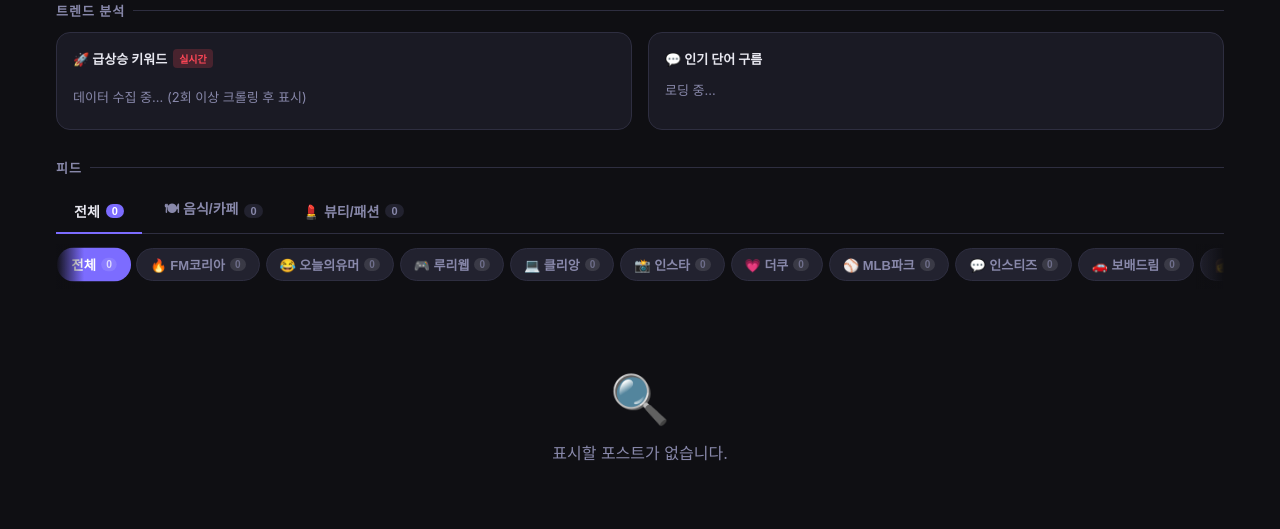
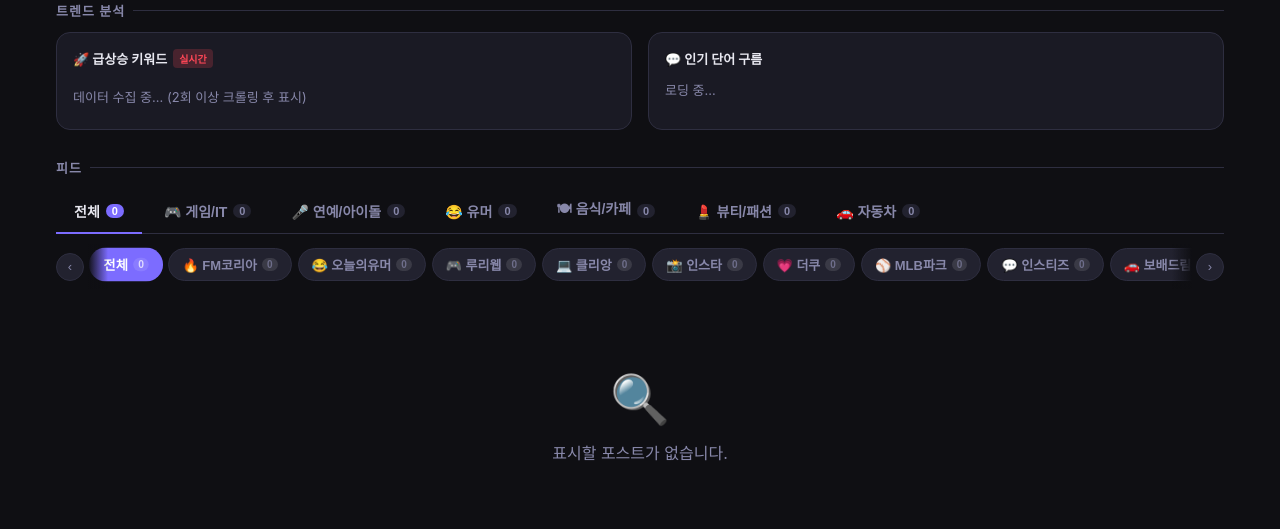
Before and after one commit to gumoyaz/korean-community-crawler, a Flask app: page / in a window 1280 px wide. Shown: the part 143-672 px from the top of the page. Run offline with Flask 3, Linux system fonts and the light colour scheme; data that the repository does not hold is empty.

Commit message:
웃긴대학 추가, 카테고리 6개로 확장, 커뮤니티 칩 화살표 스크롤
Co-Authored-By: Claude Sonnet 4.6 <noreply@anthropic.com>

```diff
--- a/app.py
+++ b/app.py
@@ -53,6 +53,14 @@ def api_trends():
         data['posts'] = [p for p in data['posts'] if p.get('is_food')]
     elif tab == 'beauty':
         data['posts'] = [p for p in data['posts'] if p.get('is_beauty') or p.get('is_fashion')]
+    elif tab == 'game':
+        data['posts'] = [p for p in data['posts'] if p.get('is_game')]
+    elif tab == 'celeb':
+        data['posts'] = [p for p in data['posts'] if p.get('is_celeb')]
+    elif tab == 'humor':
+        data['posts'] = [p for p in data['posts'] if p.get('is_humor')]
+    elif tab == 'car':
+        data['posts'] = [p for p in data['posts'] if p.get('is_car')]
     data['total'] = len(data['posts'])
     return jsonify(data)
 
--- a/crawler.py
+++ b/crawler.py
@@ -148,6 +148,19 @@ COMMUNITY_SOURCES = [
         'color': '#a29bfe',
         'emoji': '👩',
     },
+    {
+        'id': 'humoruniv',
+        'label': '웃긴대학',
+        'pages': [
+            'https://web.humoruniv.com/board/humor/board_best.html',
+        ],
+        'title_sel': 'td a[href*="read.html"]',
+        'view_sel': None,
+        'date_sel': None,
+        'base_url': 'https://web.humoruniv.com/board/humor',
+        'color': '#f9ca24',
+        'emoji': '🤣',
+    },
 ]
 
 INSTAGRAM_HASHTAGS = [
@@ -172,6 +185,30 @@ FASHION_WORDS = {
 TRAVEL_WORDS = {
     '여행', '관광', '호텔', '항공', '비행기', '유럽', '일본', '동남아', '제주', '부산',
     '강릉', '속초', '해외여행', '국내여행', '캠핑', '드라이브'
+}
+GAME_WORDS = {
+    '게임', '롤', '리그오브레전드', '배그', '배틀그라운드', '오버워치', '마인크래프트',
+    '스팀', '닌텐도', '플스', 'PS5', '엑박', '피파', '디아블로', '로스트아크',
+    '메이플', '던파', '와우', '포트나이트', '엘든링', '사이버펑크', '발로란트',
+    '애플', '삼성', '아이폰', '갤럭시', '인텔', '엔비디아', 'CPU', 'GPU',
+    '노트북', '태블릿', '스마트폰', '컴퓨터', '프로그래밍', 'AI', '인공지능',
+    '유튜브', '넷플릭스', '앱', '소프트웨어', '하드웨어', '리뷰',
+}
+CELEB_WORDS = {
+    '아이돌', '연예인', '가수', '배우', '드라마', '영화', '콘서트', '팬미팅',
+    '앨범', '컴백', 'BTS', '블랙핑크', '뉴진스', '아이브', '에스파', '방탄',
+    '케이팝', '엔터', '연예계', '스타', '팬', '직캠', '뮤직비디오', '티저',
+    '오디션', '데뷔', '소속사', '음원', '멜론', '스트리밍', '시상식',
+}
+HUMOR_WORDS = {
+    '개그', '코미디', '유머', '웃음', '병맛', '드립', '개드립', '짤', '밈',
+    '움짤', '레전드짤', '웃대', '에펨코리아', '기묘한', '황당', '충격',
+}
+CAR_WORDS = {
+    '자동차', '차량', '주행', '연비', '엔진', '수입차', '국산차',
+    '현대차', '기아차', '제네시스', '테슬라', '아우디', '벤츠', 'BMW',
+    '볼보', '포르쉐', '전기차', '하이브리드', '중고차', '신차', '튜닝',
+    '보배드림', '자동차사고', '교통사고',
 }
 
 STOP_WORDS = {
@@ -395,6 +432,10 @@ class TrendCrawler:
                     'is_beauty':  self._matches(text, BEAUTY_WORDS),
                     'is_fashion': self._matches(text, FASHION_WORDS),
                     'is_travel':  self._matches(text, TRAVEL_WORDS),
+                    'is_game':    self._matches(text, GAME_WORDS),
+                    'is_celeb':   self._matches(text, CELEB_WORDS),
+                    'is_humor':   self._matches(text, HUMOR_WORDS),
+                    'is_car':     self._matches(text, CAR_WORDS),
                     'views': views,
                     'position_score': position_score,
                     'rank_score': 0,   # refresh()에서 정규화 후 채움
@@ -508,6 +549,10 @@ class TrendCrawler:
                     'is_beauty': self._matches(text, BEAUTY_WORDS),
                     'is_fashion':self._matches(text, FASHION_WORDS),
                     'is_travel': self._matches(text, TRAVEL_WORDS),
+                    'is_game':   self._matches(text, GAME_WORDS),
+                    'is_celeb':  self._matches(text, CELEB_WORDS),
+                    'is_humor':  self._matches(text, HUMOR_WORDS),
+                    'is_car':    self._matches(text, CAR_WORDS),
                     'views': node.get('edge_liked_by', {}).get('count', 0),
                     'likes': node.get('edge_liked_by', {}).get('count', 0),
                     'comments': node.get('edge_media_to_comment', {}).get('count', 0),
@@ -542,6 +587,10 @@ class TrendCrawler:
             'is_beauty': self._matches(text, BEAUTY_WORDS),
             'is_fashion':self._matches(text, FASHION_WORDS),
             'is_travel': self._matches(text, TRAVEL_WORDS),
+            'is_game':   self._matches(text, GAME_WORDS),
+            'is_celeb':  self._matches(text, CELEB_WORDS),
+            'is_humor':  self._matches(text, HUMOR_WORDS),
+            'is_car':    self._matches(text, CAR_WORDS),
             'views': 0,
             'likes': random.randint(300, 9000),
             'comments': random.randint(10, 400),
@@ -634,9 +683,12 @@ class TrendCrawler:
 
         categories = {
             '음식/카페':  sum(1 for p in posts if p.get('is_food')),
-            '뷰티/운동':  sum(1 for p in posts if p.get('is_beauty')),
-            '패션':       sum(1 for p in posts if p.get('is_fashion')),
+            '뷰티/패션':  sum(1 for p in posts if p.get('is_beauty') or p.get('is_fashion')),
             '여행':       sum(1 for p in posts if p.get('is_travel')),
+            '게임/IT':    sum(1 for p in posts if p.get('is_game')),
+            '연예/아이돌': sum(1 for p in posts if p.get('is_celeb')),
+            '유머':       sum(1 for p in posts if p.get('is_humor')),
+            '자동차':     sum(1 for p in posts if p.get('is_car')),
         }
 
         return {'rising': rising, 'top': top, 'keywords': keywords, 'categories': categories}
@@ -647,8 +699,11 @@ class TrendCrawler:
         return any(w in text for w in word_set)
 
     def _main_category(self, text: str) -> str:
-        for cat, words in [('음식', FOOD_WORDS), ('뷰티', BEAUTY_WORDS),
-                           ('패션', FASHION_WORDS), ('여행', TRAVEL_WORDS)]:
+        for cat, words in [
+            ('음식', FOOD_WORDS), ('뷰티', BEAUTY_WORDS), ('패션', FASHION_WORDS),
+            ('여행', TRAVEL_WORDS), ('게임/IT', GAME_WORDS), ('연예', CELEB_WORDS),
+            ('유머', HUMOR_WORDS), ('자동차', CAR_WORDS),
+        ]:
             if self._matches(text, words):
                 return cat
         return '일반'
--- a/templates/index.html
+++ b/templates/index.html
@@ -269,6 +269,7 @@
   .src-chips-wrap {
     position: relative;
     margin-bottom: 20px;
+    display: flex; align-items: center; gap: 4px;
   }
   .src-chips {
     display: flex; gap: 6px;
@@ -276,6 +277,7 @@
     scroll-behavior: smooth;
     padding: 4px 2px 8px;
     scrollbar-width: none;
+    flex: 1;
   }
   .src-chips::-webkit-scrollbar { display: none; }
   .src-chip {
@@ -303,15 +305,32 @@
     background: rgba(255,255,255,0.15);
     padding: 1px 5px; border-radius: 8px;
   }
-  /* scroll fade edges */
-  .src-chips-wrap::before,
-  .src-chips-wrap::after {
+  .chip-arrow {
+    flex-shrink: 0;
+    background: var(--surface2);
+    border: 1px solid var(--border);
+    color: var(--text-dim);
+    border-radius: 50%;
+    width: 28px; height: 28px;
+    display: flex; align-items: center; justify-content: center;
+    cursor: pointer; font-size: 13px;
+    transition: background .15s, color .15s;
+    user-select: none;
+  }
+  .chip-arrow:hover { background: var(--surface); color: var(--text); }
+  .chip-arrow:disabled { opacity: .3; cursor: default; }
+  /* fade edges */
+  .src-chips-fade {
+    position: relative; flex: 1; overflow: hidden;
+  }
+  .src-chips-fade::before,
+  .src-chips-fade::after {
     content: '';
-    position: absolute; top: 0; bottom: 0; width: 28px;
+    position: absolute; top: 0; bottom: 0; width: 20px;
     pointer-events: none; z-index: 1;
   }
-  .src-chips-wrap::before { left: 0; background: linear-gradient(to right, var(--bg), transparent); }
-  .src-chips-wrap::after  { right: 0; background: linear-gradient(to left, var(--bg), transparent); }
+  .src-chips-fade::before { left: 0; background: linear-gradient(to right, var(--bg), transparent); }
+  .src-chips-fade::after  { right: 0; background: linear-gradient(to left, var(--bg), transparent); }
 
   /* keep old .tab-btn/.tabs for nothing — remove */
   .tabs, .tab-btn { display: none; }
@@ -552,16 +571,30 @@
     <button class="cat-btn active" data-tab="all" data-src="" onclick="switchCat('all','',this)">
       전체 <span class="tab-count" id="count-all">0</span>
     </button>
+    <button class="cat-btn" data-tab="game" data-src="" onclick="switchCat('game','',this)">
+      🎮 게임/IT <span class="tab-count" id="count-game">0</span>
+    </button>
+    <button class="cat-btn" data-tab="celeb" data-src="" onclick="switchCat('celeb','',this)">
+      🎤 연예/아이돌 <span class="tab-count" id="count-celeb">0</span>
+    </button>
+    <button class="cat-btn" data-tab="humor" data-src="" onclick="switchCat('humor','',this)">
+      😂 유머 <span class="tab-count" id="count-humor">0</span>
+    </button>
     <button class="cat-btn" data-tab="food" data-src="" onclick="switchCat('food','',this)">
       🍽 음식/카페 <span class="tab-count" id="count-food">0</span>
     </button>
     <button class="cat-btn" data-tab="beauty" data-src="" onclick="switchCat('beauty','',this)">
       💄 뷰티/패션 <span class="tab-count" id="count-beauty">0</span>
     </button>
+    <button class="cat-btn" data-tab="car" data-src="" onclick="switchCat('car','',this)">
+      🚗 자동차 <span class="tab-count" id="count-car">0</span>
+    </button>
   </div>
 
   <!-- 커뮤니티 칩 -->
   <div class="src-chips-wrap">
+    <button class="chip-arrow" id="chip-prev" onclick="scrollChips(-1)">&#8249;</button>
+    <div class="src-chips-fade">
     <div class="src-chips" id="src-chips">
       <button class="src-chip active" data-src="" onclick="switchSrc('',this)" style="background:var(--accent)">
         전체 <span class="chip-count" id="chip-count-all">0</span>
@@ -596,7 +629,12 @@
       <button class="src-chip" data-src="miznet" data-color="#a29bfe" onclick="switchSrc('miznet',this)">
         👩 미즈넷 <span class="chip-count" id="chip-count-miznet">0</span>
       </button>
+      <button class="src-chip" data-src="humoruniv" data-color="#f9ca24" onclick="switchSrc('humoruniv',this)">
+        🤣 웃긴대학 <span class="chip-count" id="chip-count-humoruniv">0</span>
+      </button>
     </div>
+    </div>
+    <button class="chip-arrow" id="chip-next" onclick="scrollChips(1)">&#8250;</button>
   </div>
 
   <div id="card-container"></div>
@@ -649,9 +687,14 @@ async function loadCounts() {
       instiz:     fetch('/api/trends?source=instiz').then(r=>r.json()),
       bobaedream: fetch('/api/trends?source=bobaedream').then(r=>r.json()),
       miznet:     fetch('/api/trends?source=miznet').then(r=>r.json()),
+      humoruniv:  fetch('/api/trends?source=humoruniv').then(r=>r.json()),
       instagram:  fetch('/api/trends?source=instagram').then(r=>r.json()),
       food:       fetch('/api/trends?tab=food').then(r=>r.json()),
       beauty:     fetch('/api/trends?tab=beauty').then(r=>r.json()),
+      game:       fetch('/api/trends?tab=game').then(r=>r.json()),
+      celeb:      fetch('/api/trends?tab=celeb').then(r=>r.json()),
+      humor:      fetch('/api/trends?tab=humor').then(r=>r.json()),
+      car:        fetch('/api/trends?tab=car').then(r=>r.json()),
     };
     const results = Object.fromEntries(
       await Promise.all(Object.entries(fetches).map(async ([k,p]) => [k, await p]))
@@ -907,6 +950,11 @@ function switchSrc(src, btn) {
   loadData(tab, src);
 }
 
+function scrollChips(dir) {
+  const el = document.getElementById('src-chips');
+  el.scrollBy({ left: dir * 200, behavior: 'smooth' });
+}
+
 // ── 수동 새로고침 ─────────────────────────────────────────────────────────────
 
 async function manualRefresh() {
```
